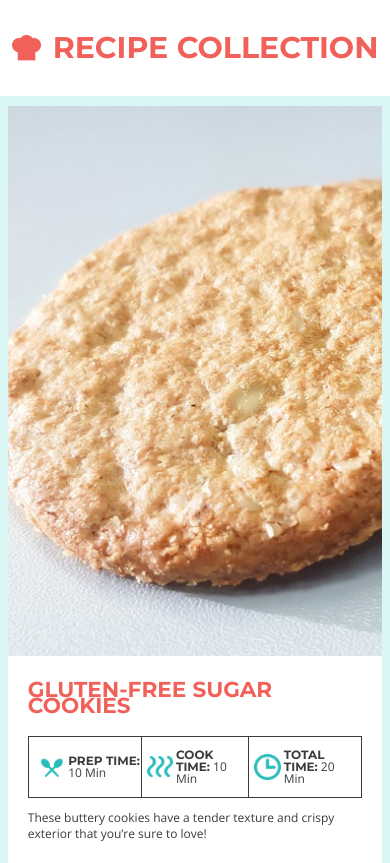
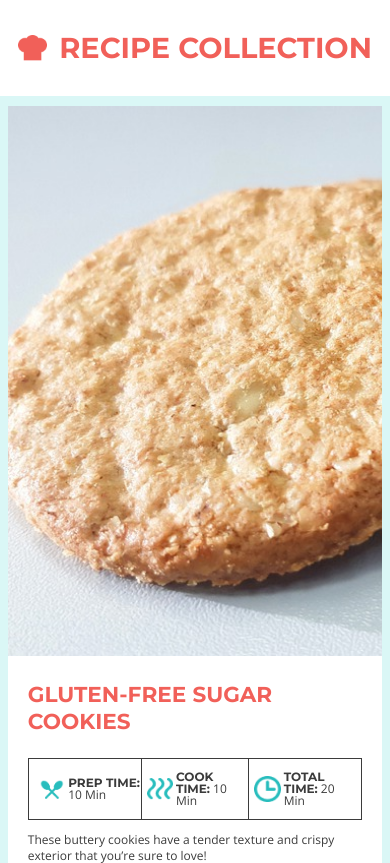
Before and after one commit to sah-spence/Recipe-Cards, a plain HTML site: page index.html in a window 390 px wide. Shown: the top 863 px of the page. Drawn offline with nearby package versions, Linux system fonts and the light colour scheme.

Commit message:
Update style.css
max width: 576px added line height of 1.25em

```diff
--- a/css/style.css
+++ b/css/style.css
@@ -208,7 +208,7 @@ article {
     }
 
     h1 {
-        font-size: 2.5em;
+        font-size: 2.4em;
     }
 
     .image{
@@ -222,6 +222,7 @@ article {
 
     .recipe h2 {
         font-size: 1.8em;
+	line-height: 1.25em;
     }
 
     .time img {
```
